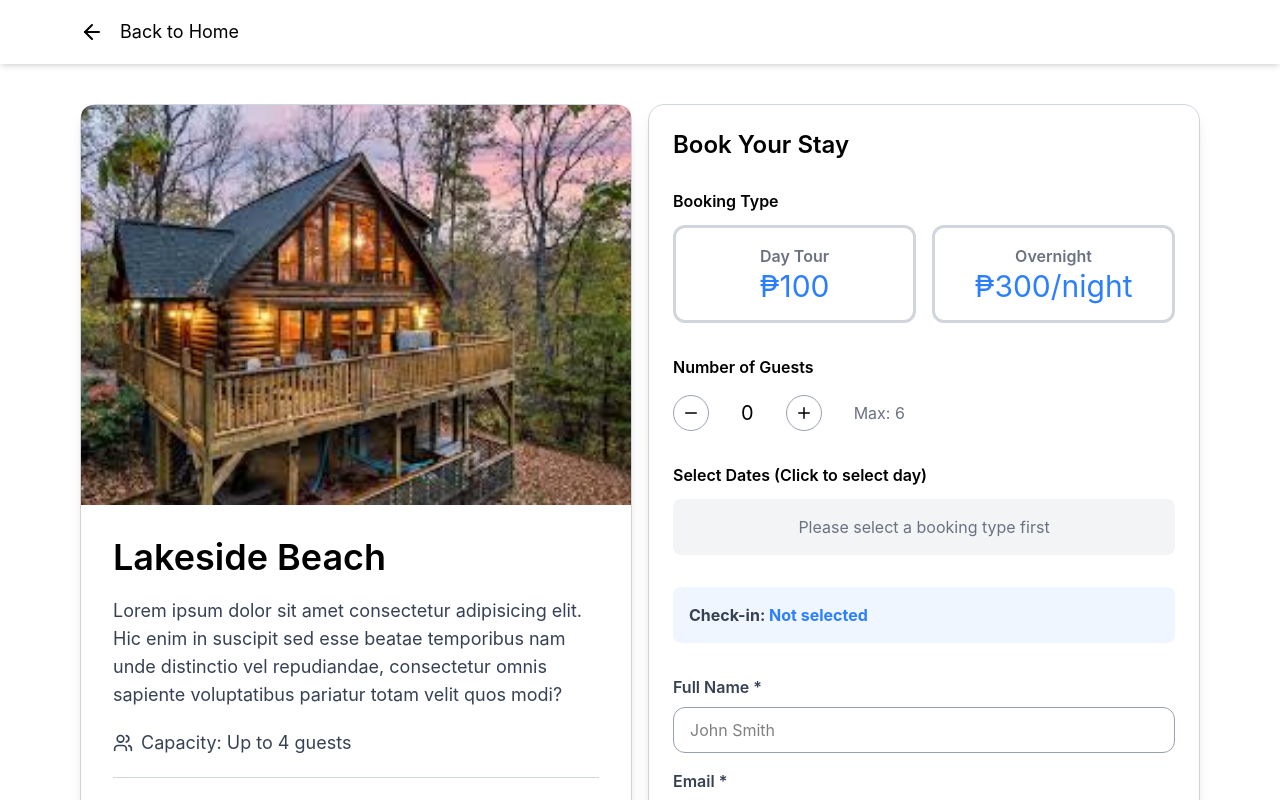
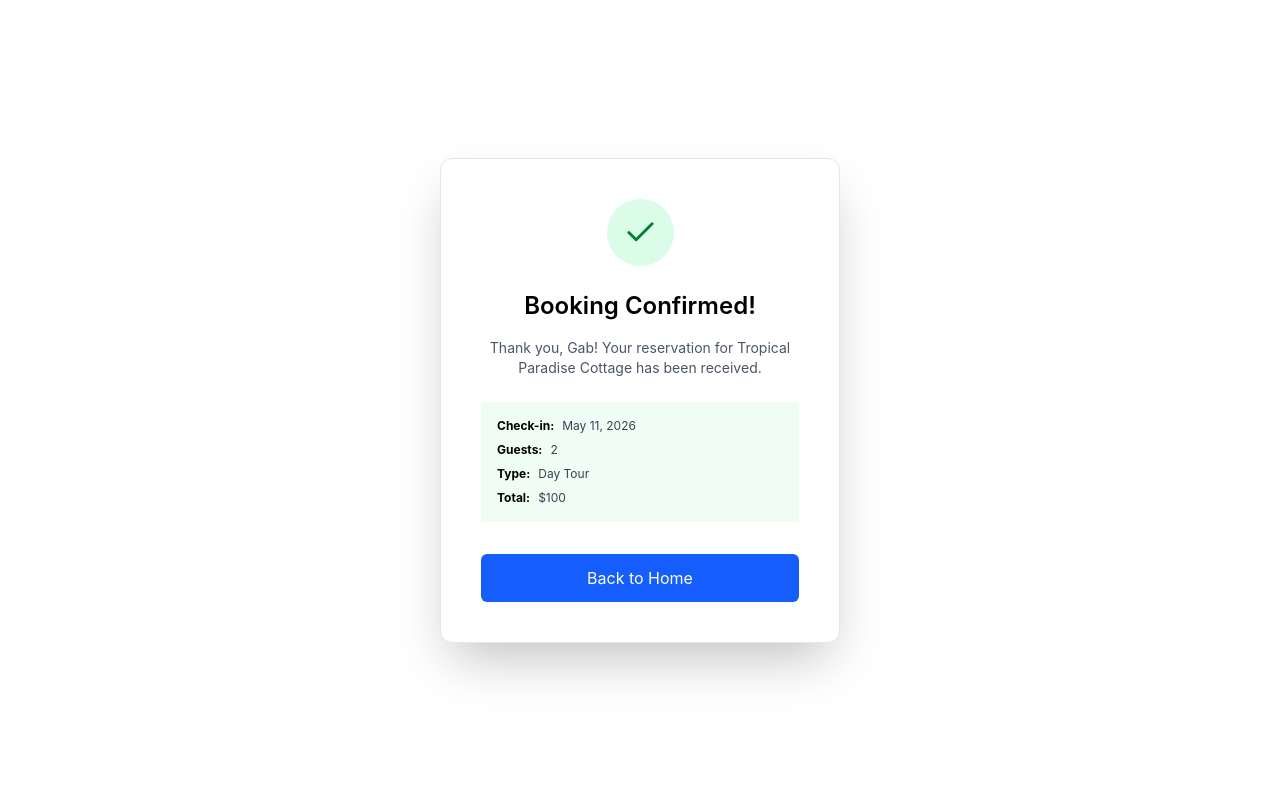
Before and after one commit to Code-W-Gab/Resort_Reservation, a React app in the folder frontend/: page /reserve/confirm in a window 1280 px wide. Shown: the top 800 px of the page. Built offline with nearby package versions, Linux system fonts and the light colour scheme; the HTML template or start-up script is replaced by a standard one.

Commit message:
Create Confirm Booking Message DIalog

```diff
--- a/frontend/src/App.jsx
+++ b/frontend/src/App.jsx
@@ -4,6 +4,7 @@ import CottagePage from "./Pages/Admin/CottagePage"
 import ReservationPage from "./Pages/Admin/ReservationPage"
 import HomePage from "./Pages/User/HomePage"
 import ReservePage from "./Pages/User/ReservePage"
+import BookingConfirmPage from "./Pages/User/BookingConfirmPage"
 
 export default function App() {
   return(
@@ -15,6 +16,7 @@ export default function App() {
         <Route path="/cottage" element={<CottagePage/>}/>
         <Route path="/reservation" element={<ReservationPage/>}/>
         <Route path="/reserve/:id" element={<ReservePage/>}/>
+        <Route path="/reserve/confirm" element={<BookingConfirmPage/>}/>
       </Routes>
     </main>
   )
--- /dev/null
+++ b/frontend/src/Components/User/BookingConfirm.jsx
@@ -0,0 +1,38 @@
+import { Check } from "lucide-react"
+import { Link } from "react-router-dom"
+export default function BookingConfirm() {
+  return(
+    <main className="flex items-center justify-center min-h-screen">
+      <div className="bg-white shadow-2xl rounded-xl border border-gray-200 p-10 w-100">
+        <div className="flex flex-col items-center justify-between gap-4 text-center">
+          <div className="p-4 bg-green-100 rounded-full mb-2">
+            <Check size={35} className="text-green-700"/>
+          </div>
+          <h1 className="text-2xl font-semibold">Booking Confirmed!</h1>
+          <p className="text-sm text-gray-600">Thank you, Gab! Your reservation for Tropical Paradise Cottage has been received.</p>
+        </div>
+        <div className="bg-green-50 mt-6 p-4 text-xs flex flex-col gap-2">
+          <div className="flex items-center gap-2">
+            <p className="font-bold">Check-in: </p>
+            <span className="text-gray-700">May 11, 2026</span>
+          </div>
+          <div className="flex items-center gap-2">
+            <p className="font-bold">Guests:</p>
+            <span className="text-gray-700">2</span>
+          </div>
+          <div className="flex items-center gap-2">
+            <p className="font-bold">Type:</p>
+            <span className="text-gray-700">Day Tour</span>
+          </div>
+          <div className="flex items-center gap-2">
+            <p className="font-bold">Total:</p>
+            <span className="text-gray-700">$100</span>
+          </div>
+        </div>
+        <Link to={'/home'}>
+          <button className="bg-blue-600 text-white w-full mt-8 py-3 rounded-md">Back to Home </button>
+        </Link>
+      </div>
+    </main>
+  )
+}
--- /dev/null
+++ b/frontend/src/Pages/User/BookingConfirmPage.jsx
@@ -0,0 +1,9 @@
+import BookingConfirm from "../../Components/User/BookingConfirm";
+
+export default function BookingConfirmPage() {
+  return(
+    <main>
+      <BookingConfirm/>
+    </main>
+  )
+}
```
